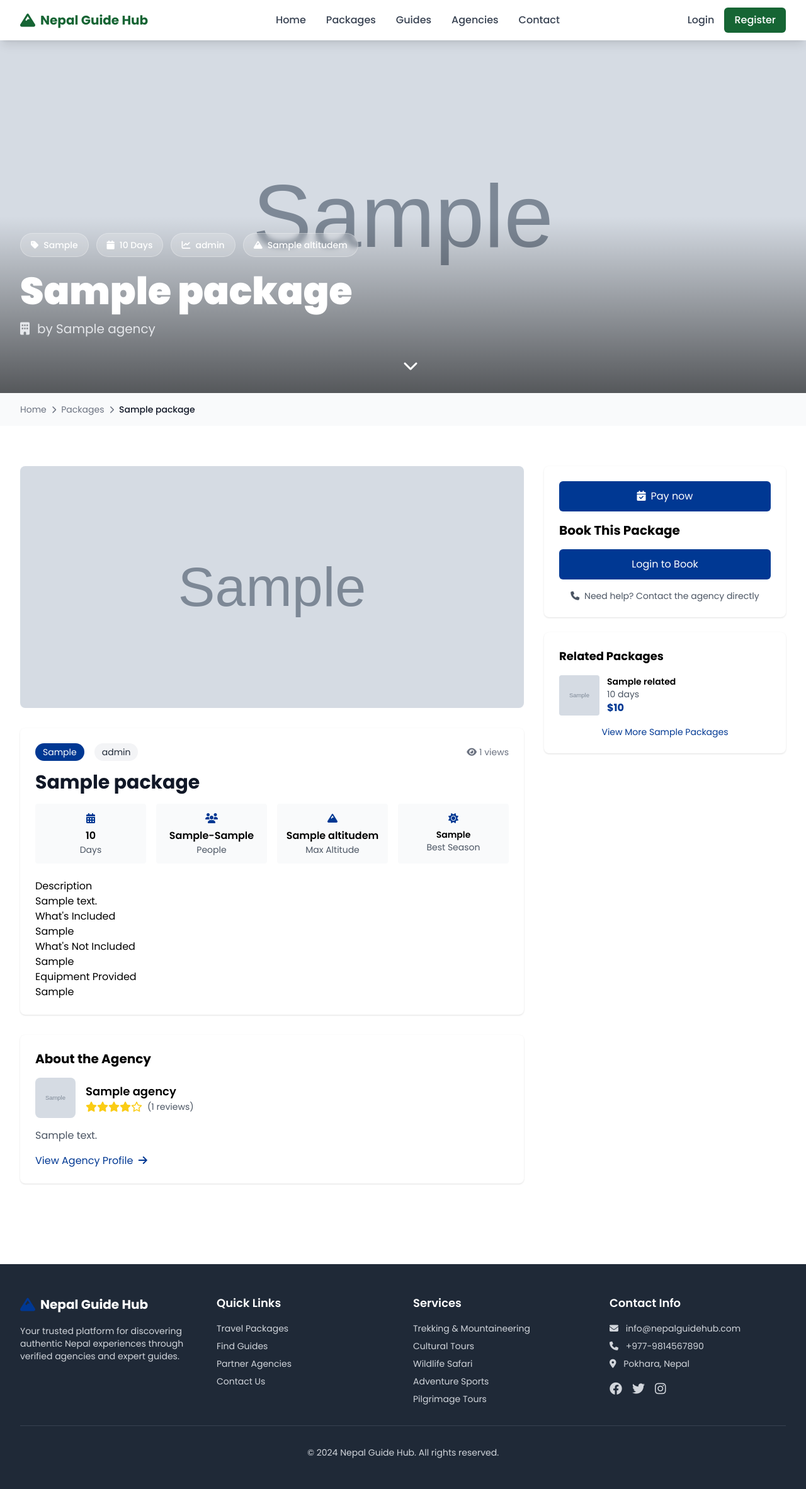
After one commit to codewithbhandu/Nepal_Guide_Hub, a Django app: template templates/bookings/process_payment.html in a window 1280 px wide. The commit adds this page. Shown: the whole page at 63% size. Run offline with Django 5.2, Linux system fonts and the light colour scheme; the template is opened without the code that fills it: most values are stand-ins (such as "Sample title", 1, 10 or a date in 2020); grey boxes marked "Sample" are stand-in pictures; some libraries are stand-ins or nearby versions.

Commit message:
(payment added to packages)

```diff
--- a/apps/bookings/urls.py
+++ b/apps/bookings/urls.py
@@ -9,4 +9,7 @@ urlpatterns = [
     path('<int:booking_id>/', views.booking_detail, name='booking_detail'),
     path('my-bookings/', views.my_bookings, name='my_bookings'),
     path('<int:booking_id>/rate/', views.add_rating, name='add_rating'),
+    path('<str:payment_id>/payment/', views.process_payment, name='process_payment'),
+    path('payment/success/<str:transaction_id>/', views.payment_success, name='payment_success'),
+    path('payment/failure/<str:transaction_id>/', views.payment_failure, name='payment_failure'),
 ]
--- /dev/null
+++ b/templates/bookings/process_payment.html
@@ -0,0 +1,265 @@
+<!-- packages/package_detail.html -->
+{% extends 'base.html' %}
+
+{% block title %}
+{{ package.title }} - Nepal Guide Hub
+{% endblock %}
+
+{% block content %}
+<!-- Hero Section -->
+<div class="relative overflow-hidden">
+    {% if package.images.all %}
+    <img src="{{ package.images.first.image.url }}" alt="{{ package.title }}"
+         class="w-full h-[70vh] object-cover">
+    {% else %}
+    <div class="w-full h-[70vh] bg-gradient-to-br from-nepal-green-500 to-nepal-green-700 flex items-center justify-center">
+        <i class="fas fa-mountain text-white text-8xl"></i>
+    </div>
+    {% endif %}
+
+    <div class="absolute inset-0 bg-gradient-to-t from-black/60 via-transparent to-transparent"></div>
+
+    <div class="absolute inset-0 flex items-end">
+        <div class="max-w-7xl mx-auto px-4 sm:px-6 lg:px-8 pb-16 w-full">
+            <div class="text-white">
+                <div class="flex flex-wrap items-center gap-3 mb-6">
+                    <span class="bg-white/20 backdrop-blur-sm text-white px-4 py-2 rounded-full text-sm font-medium border border-white/30">
+                        <i class="fas fa-tag mr-2"></i>{{ package.get_package_type_display }}
+                    </span>
+                    <span class="bg-white/20 backdrop-blur-sm text-white px-4 py-2 rounded-full text-sm font-medium border border-white/30">
+                        <i class="fas fa-calendar mr-2"></i>{{ package.duration_days }} Days
+                    </span>
+                    <span class="bg-white/20 backdrop-blur-sm text-white px-4 py-2 rounded-full text-sm font-medium border border-white/30">
+                        <i class="fas fa-chart-line mr-2"></i>{{ package.get_difficulty_level_display }}
+                    </span>
+                    {% if package.altitude %}
+                    <span class="bg-white/20 backdrop-blur-sm text-white px-4 py-2 rounded-full text-sm font-medium border border-white/30">
+                        <i class="fas fa-mountain mr-2"></i>{{ package.altitude }}m
+                    </span>
+                    {% endif %}
+                </div>
+                <h1 class="text-4xl md:text-6xl font-black mb-4 leading-tight">{{ package.title }}</h1>
+                <div class="flex items-center text-xl text-gray-200 mb-6">
+                    <i class="fas fa-building mr-3"></i>
+                    <span>by {{ package.agency.name }}</span>
+                    {% if package.agency.is_verified %}
+                    <i class="fas fa-check-circle text-nepal-green-400 ml-2" title="Verified Agency"></i>
+                    {% endif %}
+                </div>
+            </div>
+        </div>
+    </div>
+
+    <!-- Scroll Indicator -->
+    <div class="absolute bottom-6 left-1/2 transform -translate-x-1/2 text-white animate-bounce cursor-pointer" onclick="document.querySelector('.content-section').scrollIntoView({behavior: 'smooth'})">
+        <i class="fas fa-chevron-down text-2xl"></i>
+    </div>
+</div>
+
+<!-- Breadcrumb -->
+<div class="bg-gray-50 py-4">
+    <div class="max-w-7xl mx-auto px-4 sm:px-6 lg:px-8">
+        <nav>
+            <ol class="flex items-center space-x-2 text-sm text-gray-500">
+                <li><a href="{% url 'core:home' %}" class="hover:text-nepal-green-600 transition-colors">Home</a></li>
+                <li><i class="fas fa-chevron-right text-xs"></i></li>
+                <li><a href="{% url 'packages:package_list' %}" class="hover:text-nepal-green-600 transition-colors">Packages</a></li>
+                <li><i class="fas fa-chevron-right text-xs"></i></li>
+                <li class="text-gray-900 font-medium">{{ package.title|truncatechars:50 }}</li>
+            </ol>
+        </nav>
+    </div>
+</div>
+
+<!-- Main Content -->
+<div class="content-section bg-white py-16">
+    <div class="max-w-7xl mx-auto px-4 sm:px-6 lg:px-8">
+
+    <div class="grid grid-cols-1 lg:grid-cols-3 gap-8">
+        <!-- Main Content -->
+        <div class="lg:col-span-2">
+            <!-- Package Images -->
+            <div class="mb-8">
+                {% if package.images.all %}
+                <div class="grid grid-cols-1 gap-4">
+                    {% for image in package.images.all %}
+                        {% if forloop.first %}
+                        <img src="{{ image.image.url }}" alt="{{ package.title }}"
+                             class="w-full h-96 object-cover rounded-lg">
+                        {% endif %}
+                    {% endfor %}
+
+                    {% if package.images.count > 1 %}
+                    <div class="grid grid-cols-4 gap-2">
+                        {% for image in package.images.all %}
+                            {% if not forloop.first %}
+                            <img src="{{ image.image.url }}" alt="{{ package.title }}"
+                                 class="w-full h-24 object-cover rounded cursor-pointer hover:opacity-75">
+                            {% endif %}
+                        {% endfor %}
+                    </div>
+                    {% endif %}
+                </div>
+                {% else %}
+                <div class="w-full h-96 bg-gradient-to-r from-nepal-blue to-blue-600 rounded-lg flex items-center justify-center">
+                    <i class="fas fa-mountain text-white text-6xl"></i>
+                </div>
+                {% endif %}
+            </div>
+
+            <!-- Package Info -->
+            <div class="bg-white rounded-lg shadow p-6 mb-8">
+                <div class="flex items-center justify-between mb-4">
+                    <div class="flex items-center space-x-4">
+                        <span class="bg-nepal-blue text-white px-3 py-1 rounded-full text-sm">
+                            {{ package.get_package_type_display }}
+                        </span>
+                        <span class="bg-gray-100 text-gray-800 px-3 py-1 rounded-full text-sm">
+                            {{ package.get_difficulty_level_display }}
+                        </span>
+                    </div>
+                    <div class="text-sm text-gray-500">
+                        <i class="fas fa-eye mr-1"></i>{{ package.views_count }} views
+                    </div>
+                </div>
+
+                <h1 class="text-3xl font-bold text-gray-900 mb-4">{{ package.title }}</h1>
+
+                <div class="grid grid-cols-2 md:grid-cols-4 gap-4 mb-6 text-center">
+                    <div class="p-3 bg-gray-50 rounded">
+                        <i class="fas fa-calendar-alt text-nepal-blue mb-2"></i>
+                        <div class="font-semibold">{{ package.duration_days }}</div>
+                        <div class="text-sm text-gray-600">Days</div>
+                    </div>
+                    <div class="p-3 bg-gray-50 rounded">
+                        <i class="fas fa-users text-nepal-blue mb-2"></i>
+                        <div class="font-semibold">{{ package.min_people }}-{{ package.max_people }}</div>
+                        <div class="text-sm text-gray-600">People</div>
+                    </div>
+                    <div class="p-3 bg-gray-50 rounded">
+                        <i class="fas fa-mountain text-nepal-blue mb-2"></i>
+                        <div class="font-semibold">{% if package.altitude %}{{ package.altitude }}m{% else %}N/A{% endif %}</div>
+                        <div class="text-sm text-gray-600">Max Altitude</div>
+                    </div>
+                    <div class="p-3 bg-gray-50 rounded">
+                        <i class="fas fa-sun text-nepal-blue mb-2"></i>
+                        <div class="font-semibold text-sm">{{ package.best_season }}</div>
+                        <div class="text-sm text-gray-600">Best Season</div>
+                    </div>
+                </div>
+
+                <div class="prose max-w-none">
+                    <h3>Description</h3>
+                    <p>{{ package.description }}</p>
+
+                    <h3>What's Included</h3>
+                    <div>{{ package.included_services|linebreaks }}</div>
+
+                    <h3>What's Not Included</h3>
+                    <div>{{ package.excluded_services|linebreaks }}</div>
+
+                    {% if package.equipment_provided %}
+                    <h3>Equipment Provided</h3>
+                    <div>{{ package.equipment_provided|linebreaks }}</div>
+                    {% endif %}
+                </div>
+            </div>
+
+            <!-- Agency Info -->
+            <div class="bg-white rounded-lg shadow p-6">
+                <h3 class="text-xl font-bold mb-4">About the Agency</h3>
+                <div class="flex items-center space-x-4 mb-4">
+                    {% if package.agency.logo %}
+                    <img src="{{ package.agency.logo.url }}" alt="{{ package.agency.name }}"
+                         class="w-16 h-16 rounded-lg object-cover">
+                    {% else %}
+                    <div class="w-16 h-16 rounded-lg bg-nepal-blue flex items-center justify-center">
+                        <i class="fas fa-building text-white text-xl"></i>
+                    </div>
+                    {% endif %}
+                    <div>
+                        <h4 class="text-lg font-semibold">{{ package.agency.name }}</h4>
+                        <div class="flex items-center">
+                            {% for i in "12345" %}
+                                {% if forloop.counter <= package.agency.rating %}
+                                    <i class="fas fa-star text-yellow-400"></i>
+                                {% else %}
+                                    <i class="far fa-star text-yellow-400"></i>
+                                {% endif %}
+                            {% endfor %}
+                            <span class="ml-2 text-sm text-gray-600">({{ package.agency.total_ratings }} reviews)</span>
+                        </div>
+                    </div>
+                </div>
+                <p class="text-gray-600">{{ package.agency.description|truncatewords:30 }}</p>
+                <a href="{% url 'agencies:agency_detail' package.agency.id %}"
+                   class="inline-block mt-4 text-nepal-blue hover:text-blue-600">
+                    View Agency Profile <i class="fas fa-arrow-right ml-1"></i>
+                </a>
+            </div>
+        </div>
+
+        <!-- Sidebar -->
+        <div class="lg:col-span-1">
+            <!-- Booking Card -->
+            <div class="bg-white rounded-lg shadow p-6 sticky top-4">
+                <form action="https://rc-epay.esewa.com.np/api/epay/main/v2/form" method="POST">
+                    {% csrf_token %}
+                    {{form|safe}}
+                    <button type="submit" class="block w-full bg-nepal-blue text-white text-center py-3 rounded-md hover:bg-blue-700 transition-colors mb-4">
+                        <i class="fas fa-calendar-check mr-2"></i>Pay now
+                    </button>
+                </form>
+
+                <h3 class="text-xl font-bold mb-4">Book This Package</h3>
+
+                {% if user.is_authenticated and user.user_type == 'tourist' %}
+                <a href="{% url 'bookings:book_package' package.id %}"
+                   class="block w-full bg-nepal-blue text-white text-center py-3 rounded-md hover:bg-blue-700 transition-colors mb-4">
+                    <i class="fas fa-calendar-check mr-2"></i>Book Now
+                </a>
+                {% else %}
+                <a href="{% url 'accounts:login' %}"
+                   class="block w-full bg-nepal-blue text-white text-center py-3 rounded-md hover:bg-blue-700 transition-colors mb-4">
+                    Login to Book
+                </a>
+                {% endif %}
+
+                <div class="text-center text-sm text-gray-600">
+                    <i class="fas fa-phone mr-1"></i> Need help? Contact the agency directly
+                </div>
+            </div>
+
+            <!-- Related Packages -->
+            {% if related_packages %}
+            <div class="bg-white rounded-lg shadow p-6 mt-6">
+                <h3 class="text-lg font-bold mb-4">Related Packages</h3>
+                <div class="space-y-4">
+                    {% for related in related_packages %}
+                    <div class="flex space-x-3">
+                        {% if related.get_main_image %}
+                        <img src="{{ related.get_main_image.image.url }}" alt="{{ related.title }}"
+                             class="w-16 h-16 object-cover rounded">
+                        {% else %}
+                        <div class="w-16 h-16 bg-gray-300 rounded flex items-center justify-center">
+                            <i class="fas fa-mountain text-gray-500"></i>
+                        </div>
+                        {% endif %}
+                        <div class="flex-1">
+                            <h4 class="font-semibold text-sm">{{ related.title|truncatechars:40 }}</h4>
+                            <div class="text-sm text-gray-600">{{ related.duration_days }} days</div>
+                            <div class="text-nepal-blue font-bold">${{ related.price_per_person }}</div>
+                        </div>
+                    </div>
+                    {% endfor %}
+                </div>
+                <a href="{% url 'packages:package_list' %}?type={{ package.package_type }}"
+                   class="block text-center text-nepal-blue hover:text-blue-600 text-sm mt-4">
+                    View More {{ package.get_package_type_display }} Packages
+                </a>
+            </div>
+            {% endif %}
+        </div>
+    </div>
+</div>
+{% endblock %}
--- a/templates/packages/package_list.html
+++ b/templates/packages/package_list.html
@@ -154,7 +154,7 @@
                             <div class="text-sm text-gray-500">per person</div>
                         </div>
                         <a href="{% url 'packages:package_detail' package.slug %}"
-                           class="bg-nepal-green text-white px-4 py-2 rounded-md hover:bg-green-700 transition-colors">
+                           class="bg-nepal-green bg-blue-700 text-white px-4 py-2 rounded-md hover:bg-green-700 transition-colors">
                             View Details
                         </a>
                     </div>
```
Also changed, not shown: apps/bookings/admin.py (+7 -1 lines), apps/bookings/models.py (+14 -1 lines), apps/bookings/views.py (+74 -6 lines), templates/bookings/book_package.html (added, +254 -0 lines), apps/bookings/migrations/0002_payment.py (added), media/agencies/f6251851-8359-448a-8a63-0164c94cd462.ico (added), media/tourists/f6251851-8359-448a-8a63-0164c94cd462.ico (added), 1 other file.
